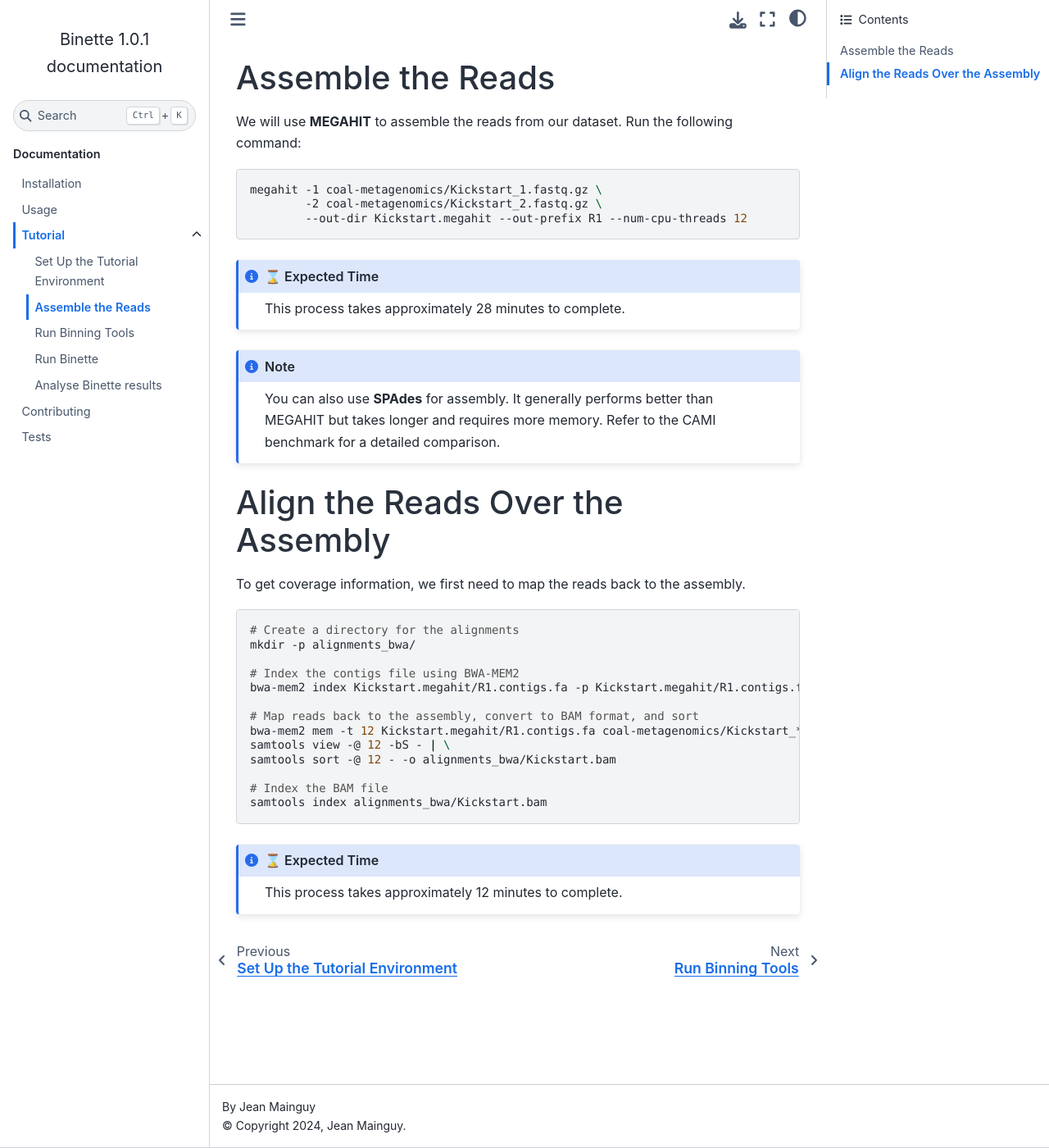
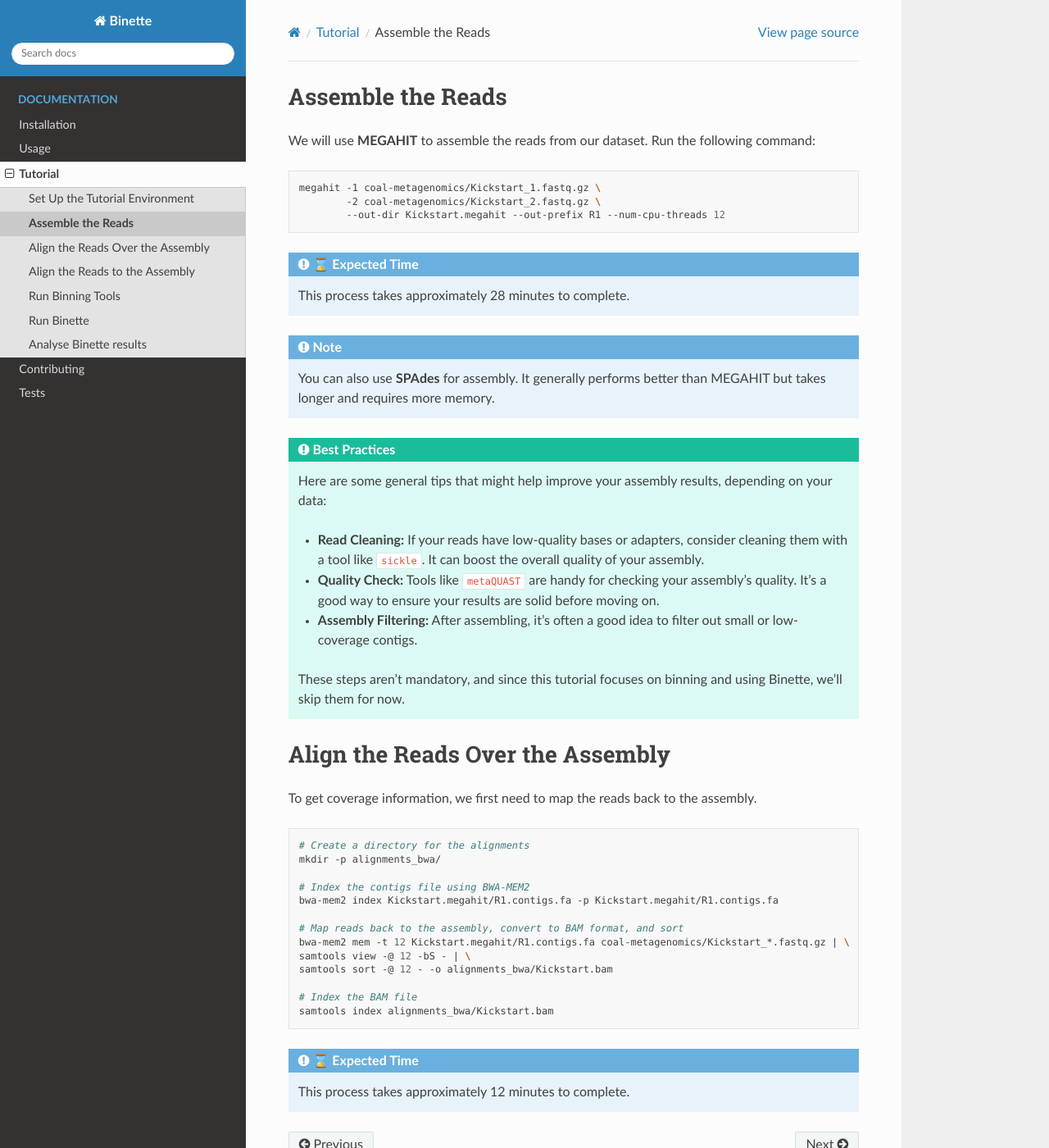
Before and after one commit to genotoul-bioinfo/Binette, a Sphinx documentation site: the page built from docs/tutorial/assembly.md, in a window 1280 px wide and 1400 px high. Shown: the whole window at 82% size. Built offline with Sphinx 7.4.7 and the Read the Docs theme 2.0.0, drawn with Linux system fonts in a browser that asks for light colours; pages that are not in the unit, such as notebooks, are missing from menus; some of the changed text lies outside the part shown.

Commit message:
improve tutorial

````diff
--- a/docs/conf.py
+++ b/docs/conf.py
@@ -61,7 +61,7 @@ nbsphinx_execute = 'never'
 # `path/to/file:heading` instead of just `heading`
 autosectionlabel_prefix_document = True
 
-exclude_patterns = ['_build', 'Thumbs.db', '.DS_Store', 'build', "api"]
+exclude_patterns = ['_build', 'Thumbs.db', '.DS_Store', 'build', "api", "jupyter_execute"]
 
 
 
@@ -69,7 +69,7 @@ exclude_patterns = ['_build', 'Thumbs.db', '.DS_Store', 'build', "api"]
 # https://www.sphinx-doc.org/en/master/usage/configuration.html#options-for-html-output
 
 # html_theme = 'sphinx_rtd_theme' #'alabaster' #
-html_theme = 'sphinx_book_theme'
+html_theme = 'sphinx_rtd_theme' #'sphinx_book_theme'
 
 # Add any paths that contain custom static files (such as style sheets) here,
 # relative to this directory. They are copied after the builtin static files,
--- a/docs/tutorial/assembly.md
+++ b/docs/tutorial/assembly.md
@@ -18,8 +18,27 @@ This process takes approximately 28 minutes to complete.
 ```{admonition} Note
 :class: note
 
-You can also use **SPAdes** for assembly. It generally performs better than MEGAHIT but takes longer and requires more memory. Refer to the CAMI benchmark for a detailed comparison.
+You can also use **SPAdes** for assembly. It generally performs better than MEGAHIT but takes longer and requires more memory.
 ```
+
+
+```{admonition} Best Practices
+:class: tip
+
+Here are some general tips that might help improve your assembly results, depending on your data:
+
+- **Read Cleaning:** If your reads have low-quality bases or adapters, consider cleaning them with a tool like `sickle`. It can boost the overall quality of your assembly.
+
+- **Quality Check:** Tools like `metaQUAST` are handy for checking your assembly’s quality. It’s a good way to ensure your results are solid before moving on.
+
+- **Assembly Filtering:** After assembling, it’s often a good idea to filter out small or low-coverage contigs.
+
+
+These steps aren’t mandatory, and since this tutorial focuses on binning and using Binette, we’ll skip them for now.
+
+```
+
+
 
 ## Align the Reads Over the Assembly
 
````
Also changed, not shown: docs/tutorial/binning.md (+42 -2 lines), docs/tutorial/tutorial_main.md (+10 -38 lines), docs/tutorial/analyse_binette_result.ipynb, 5 other files.
